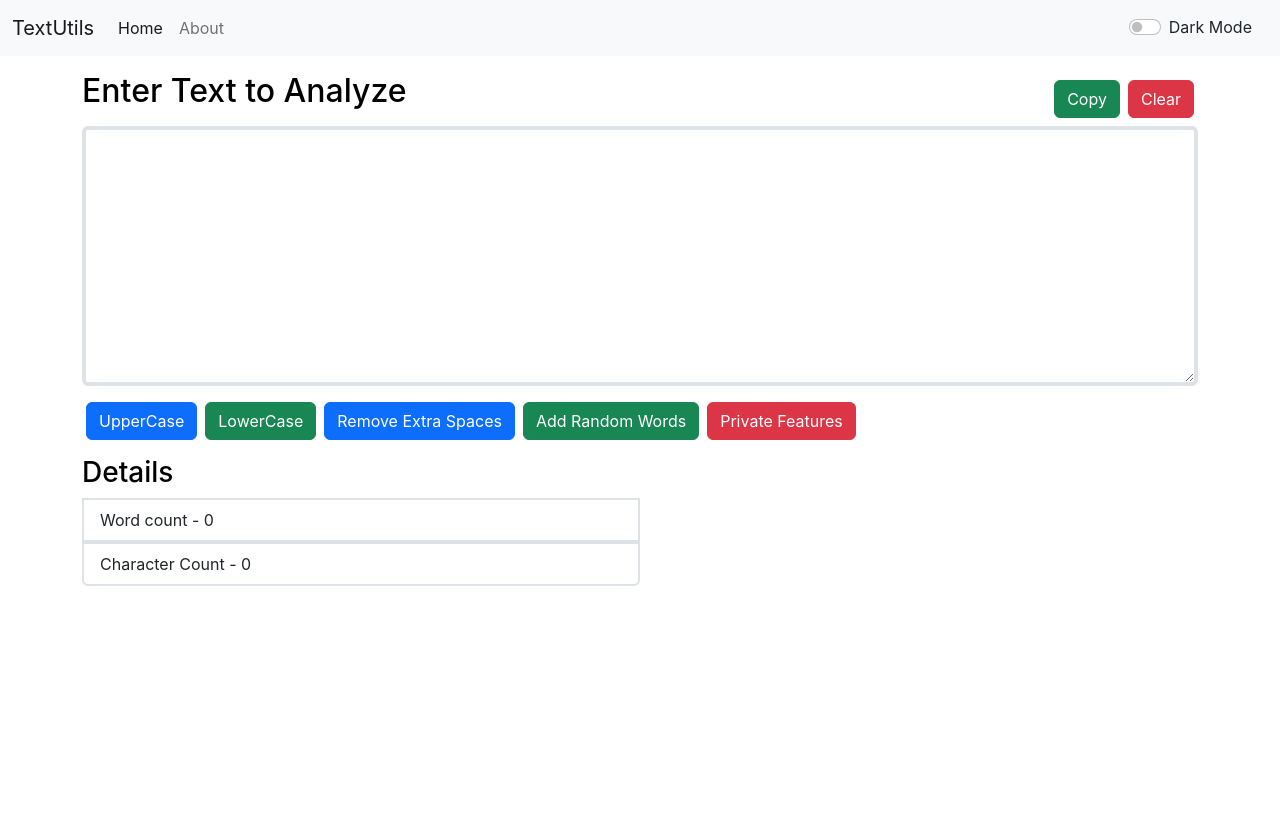
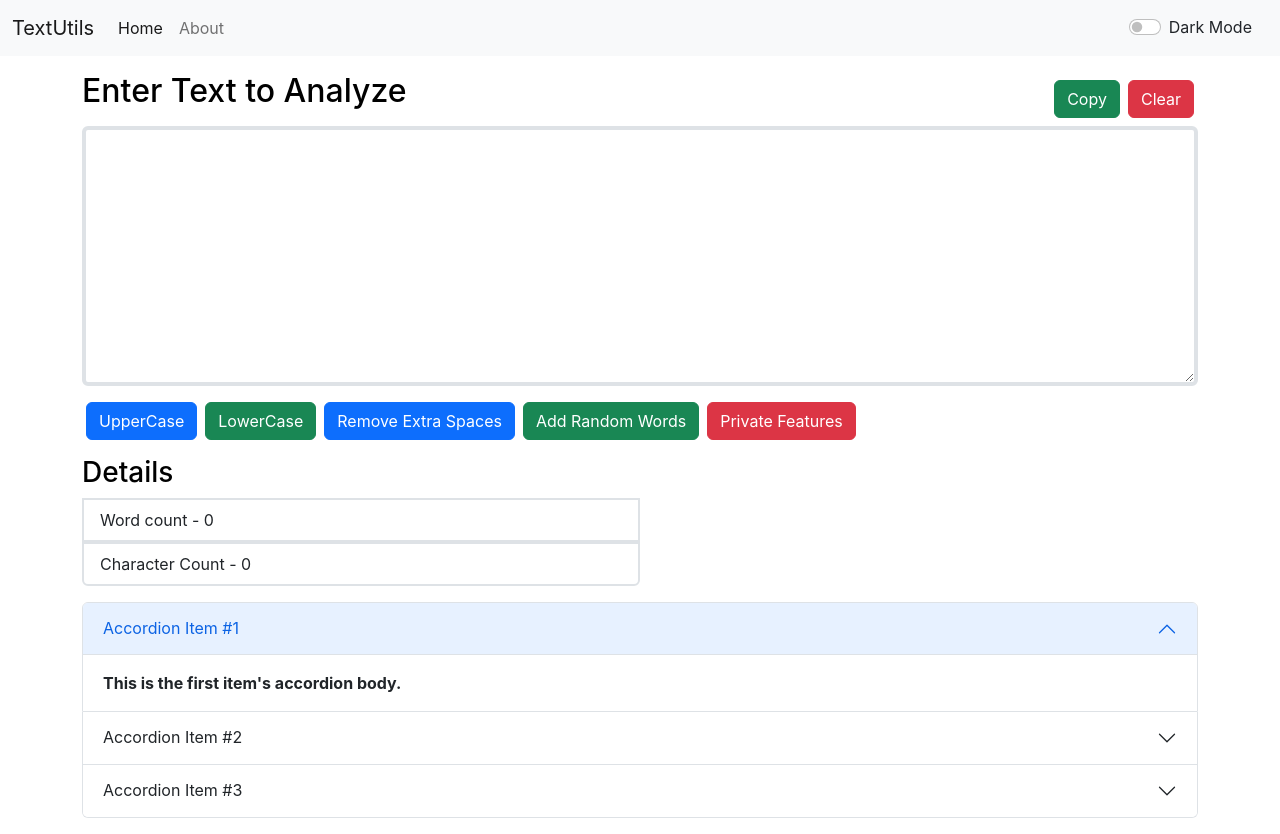
Before and after one commit to saranyamaity2000/react-text-utils, a React (Create React App) app: page / in a window 1280 px wide. Before the commit the page ends 800 px from the top, so only its background shows below. Built offline with nearby package versions, Linux system fonts and the light colour scheme.

Commit message:
added about section in app.js

```diff
--- a/src/App.js
+++ b/src/App.js
@@ -2,6 +2,7 @@ import { useState } from 'react';
 import './App.css';
 import Navbar from './components/Navbar';
 import TextForm from './components/TextForm';
+import About from './components/About';
 
 function App() {
   // 0 -> light , 1 -> dark
@@ -22,6 +23,7 @@ function App() {
       <Navbar title="TextUtils" mode={mode} toggleMode={toggleMode} />
       <div className="container my-3">
         <TextForm heading="Enter Text to Analyze" mode={mode} />
+        <About mode={mode} />
       </div>
     </>
   );
```
